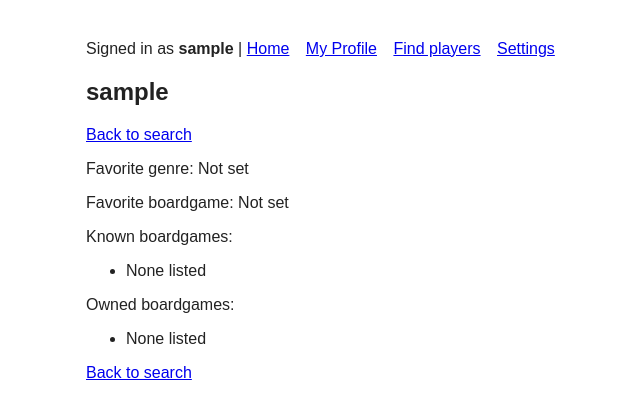
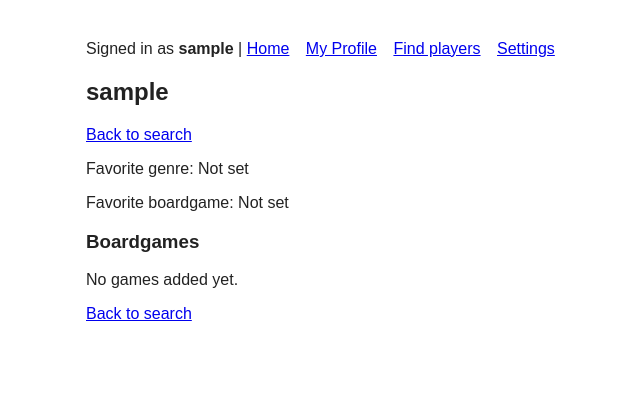
Before and after one commit to 6710615169/BoardWipe, a Django app: a page that uses src/accounts/templates/accounts/profile_detail.html in a window 1280 px wide. Shown: the top 419 px of the page, without its empty margins (234-874 px from the left). Run offline with Django 5.2, Linux system fonts and the light colour scheme; the visitor is signed in with stand-in values (Sample User, id 1); data comes from the database, SQL or seed files in the repository.

Commit message:
feat(search): search ProfileBoardgame; drop owned_boardgames field

```diff
--- a/src/accounts/forms.py
+++ b/src/accounts/forms.py
@@ -48,12 +48,10 @@ class ProfileForm(forms.ModelForm):
             'email',
             'favorite_boardgame',
             'favorite_genre',
-            'owned_boardgames',
             'bio',
             'profile_picture',
         ]
         widgets = {
-            'owned_boardgames': forms.Textarea(attrs={'rows': 3, 'placeholder': 'Catan, Chess, Codenames'}),
             'bio': forms.Textarea(attrs={'rows': 4}),
         }
 
--- a/src/accounts/models.py
+++ b/src/accounts/models.py
@@ -41,10 +41,6 @@ class User(AbstractUser):
         blank=True,
         help_text="Comma-separated list of boardgames you know how to play, e.g. 'Catan, Chess, Codenames'.",
     )
-    owned_boardgames = models.TextField(
-        blank=True,
-        help_text="Comma-separated list of boardgames you own, e.g. 'Catan, Chess, Codenames'.",
-    )
     bio = models.TextField(
         # Django enforces max_length only in form/model validation, not at the database level.
         max_length=500,
@@ -80,9 +76,6 @@ class User(AbstractUser):
         """Return known_boardgames as a clean list of names."""
         return [g.strip() for g in self.known_boardgames.split(',') if g.strip()]
 
-    def owned_boardgames_list(self):
-        """Return owned_boardgames as a clean list of names."""
-        return [g.strip() for g in self.owned_boardgames.split(',') if g.strip()]
 
     def __str__(self):
 
--- a/src/accounts/templates/accounts/profile_detail.html
+++ b/src/accounts/templates/accounts/profile_detail.html
@@ -10,21 +10,12 @@
 <p>Favorite genre: {{ profile_user.get_favorite_genre_display|default:"Not set" }}</p>
 <p>Favorite boardgame: {{ profile_user.favorite_boardgame|default:"Not set" }}</p>
 
-<p>Known boardgames:</p>
-<ul>
-  {% for game in profile_user.known_boardgames_list %}
-    <li>{{ game }}</li>
-  {% empty %}
-    <li>None listed</li>
-  {% endfor %}
-</ul>
-<p>Owned boardgames:</p>
-<ul>
-  {% for game in profile_user.owned_boardgames_list %}
-    <li>{{ game }}</li>
-  {% empty %}
-    <li>None listed</li>
-  {% endfor %}
-</ul>
+<h3>Boardgames {% if profile_boardgames %}({{ profile_boardgames|length }}){% endif %}</h3>
+{% if profile_boardgames %}
+  {% include "accounts/_boardgame_cards.html" %}
+{% else %}
+  <p>No games added yet.</p>
+{% endif %}
+
 <a href="{% url 'accounts:profile_search' %}" class="btn">Back to search</a>
 {% endblock %}
--- a/src/accounts/templates/accounts/profile_search.html
+++ b/src/accounts/templates/accounts/profile_search.html
@@ -23,9 +23,9 @@
     {% if u.profile_picture %}<img src="{{ u.profile_picture.url }}" alt="" width="50">{% endif %}
     <a href="{% url 'accounts:profile_detail' u.username %}">{{ u.get_display_name }}</a>
     {% if u.favorite_genre %}<small>({{ u.get_favorite_genre_display }})</small>{% endif %}
-    {% if u.owned_boardgames_list %}
-      <br><small>Owns: {{ u.owned_boardgames_list|join:", " }}</small>
-    {% endif %}
+    {% for g in u.profile_boardgames.all %}
+  <small>{{ g.name }}{% if g.is_known %} [Known]{% endif %}{% if g.is_owned %} [Owned]{% endif %}</small>
+{% endfor %}
   </div>
 {% empty %}
   <p>No profiles found.</p>
--- a/src/accounts/views.py
+++ b/src/accounts/views.py
@@ -20,6 +20,7 @@ def profile_search_view(request):
     known = request.GET.get('known', '').strip()
     favorite = request.GET.get('favorite', '').strip()
     owned = request.GET.get('owned', '').strip()
+
     users = User.objects.filter(is_active=True).exclude(pk=request.user.pk)
 
     if q:
@@ -32,13 +33,22 @@ def profile_search_view(request):
     if genre:
         users = users.filter(favorite_genre=genre)
     if known:
-        users = users.filter(known_boardgames__icontains=known)
+        users = users.filter(
+            profile_boardgames__is_known=True,
+            profile_boardgames__name__icontains=known,
+        )
     if favorite:
         users = users.filter(favorite_boardgame__icontains=favorite)
     if owned:
-        users = users.filter(owned_boardgames__icontains=owned)
+        users = users.filter(
+            profile_boardgames__is_owned=True,
+            profile_boardgames__name__icontains=owned,
+        )
+
+    users = users.distinct().order_by('username').prefetch_related('profile_boardgames')
+
     return render(request, 'accounts/profile_search.html', {
-        'users_found': users.order_by('username'),
+        'users_found': users,
         'genre_choices': User.GENRE_CHOICES,
         'q': q, 'genre': genre, 'known': known, 'favorite': favorite, 'owned': owned,
     })
@@ -47,7 +57,10 @@ def profile_search_view(request):
 @login_required
 def profile_detail_view(request, username):
     profile_user = get_object_or_404(User, username=username, is_active=True)
-    return render(request, 'accounts/profile_detail.html', {'profile_user': profile_user})
+    return render(request, 'accounts/profile_detail.html', {
+        'profile_user': profile_user,
+        'profile_boardgames': profile_user.profile_boardgames.all(),
+    })
 
 def home(request):
     return render(request, 'accounts/home.html')
```
Also changed, not shown: src/accounts/templates/accounts/profile.html (+0 -12 lines), src/accounts/tests.py (+39 -15 lines), src/accounts/migrations/0006_user_owned_boardgames.py (deleted).
